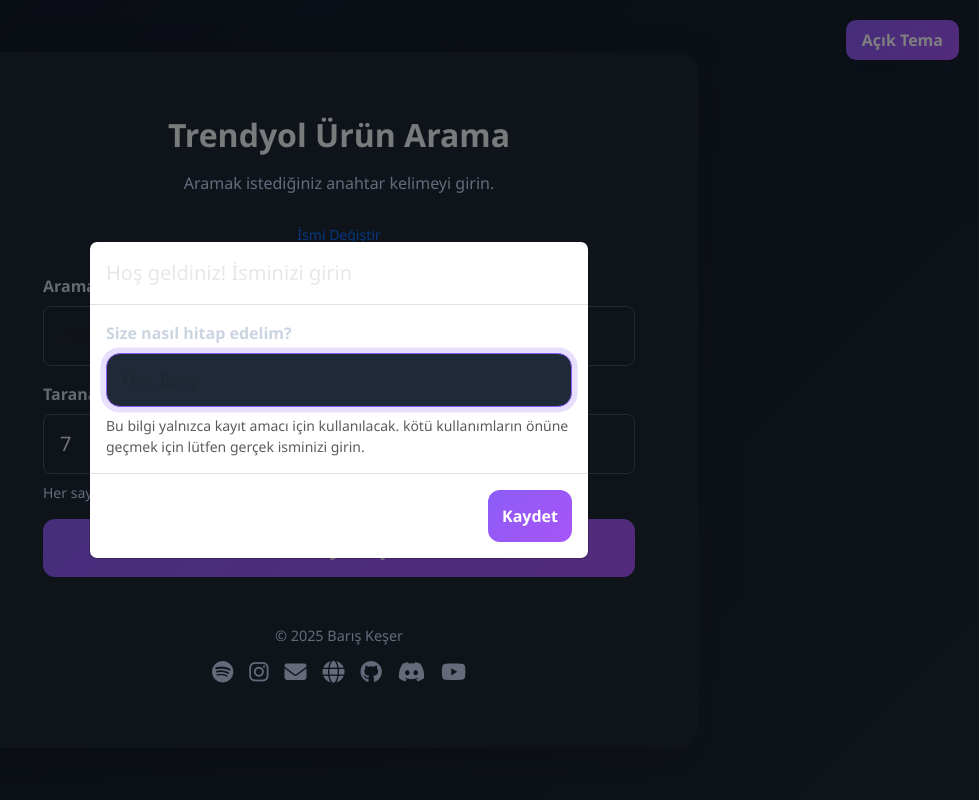
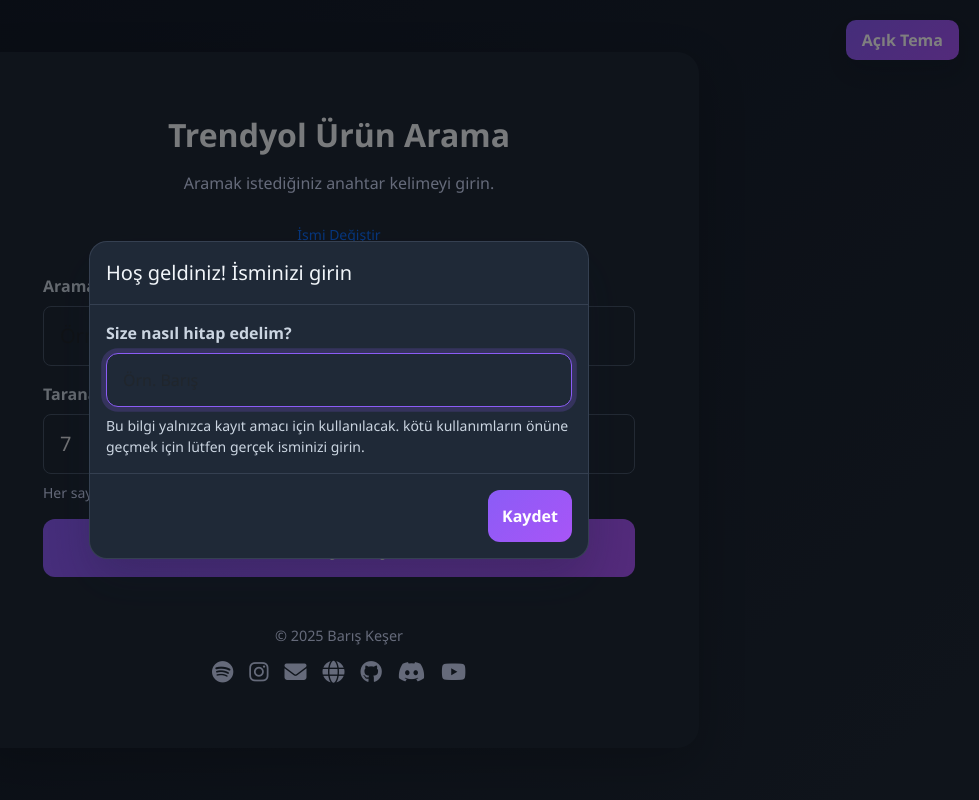
Before and after one commit to barkeser2002/trendyol-scrapper, a Flask app: page / in a window 1280 px wide. Shown: the whole page, without its empty margins (301-1280 px from the left). Run offline with Flask 3, Linux system fonts and the light colour scheme; some libraries are stand-ins or nearby versions.

Commit message:
index.html: modal styling enhancements for improved UI consistency

```diff
--- a/templates/index.html
+++ b/templates/index.html
@@ -205,6 +205,50 @@
         .download-btn:hover {
             transform: translateY(-1px);
             box-shadow: 0 16px 30px var(--download-btn-hover-shadow);
+        }
+        .modal-content {
+            background: var(--container-bg);
+            color: var(--text-color);
+            border-radius: 18px;
+            border: 1px solid var(--surface-border);
+            box-shadow: 0 22px 48px rgba(15, 23, 42, 0.22);
+            transition: background 0.3s ease, color 0.3s ease, border-color 0.3s ease;
+        }
+        .modal-header,
+        .modal-footer {
+            border-color: var(--surface-border);
+            background: transparent;
+            color: var(--text-color);
+        }
+        .modal-title {
+            color: var(--h1-color);
+        }
+        .modal .form-label,
+        .modal .form-text {
+            color: var(--label-color);
+        }
+        .modal .form-control {
+            background: var(--container-bg);
+            color: var(--text-color);
+            border: 1px solid var(--input-border);
+            border-radius: 12px;
+            transition: border-color 0.2s ease, box-shadow 0.2s ease;
+        }
+        .modal .form-control:focus {
+            background: var(--container-bg);
+            color: var(--text-color);
+            border-color: var(--input-focus-border);
+            box-shadow: 0 0 0 0.3rem var(--input-focus-shadow);
+        }
+        .modal .btn-secondary {
+            background: rgba(148, 163, 184, 0.22);
+            border: none;
+            color: var(--text-color);
+            transition: background 0.2s ease, color 0.2s ease;
+        }
+        .modal .btn-secondary:hover {
+            background: rgba(148, 163, 184, 0.32);
+            color: var(--text-color);
         }
         .theme-toggle {
             position: fixed;
```
